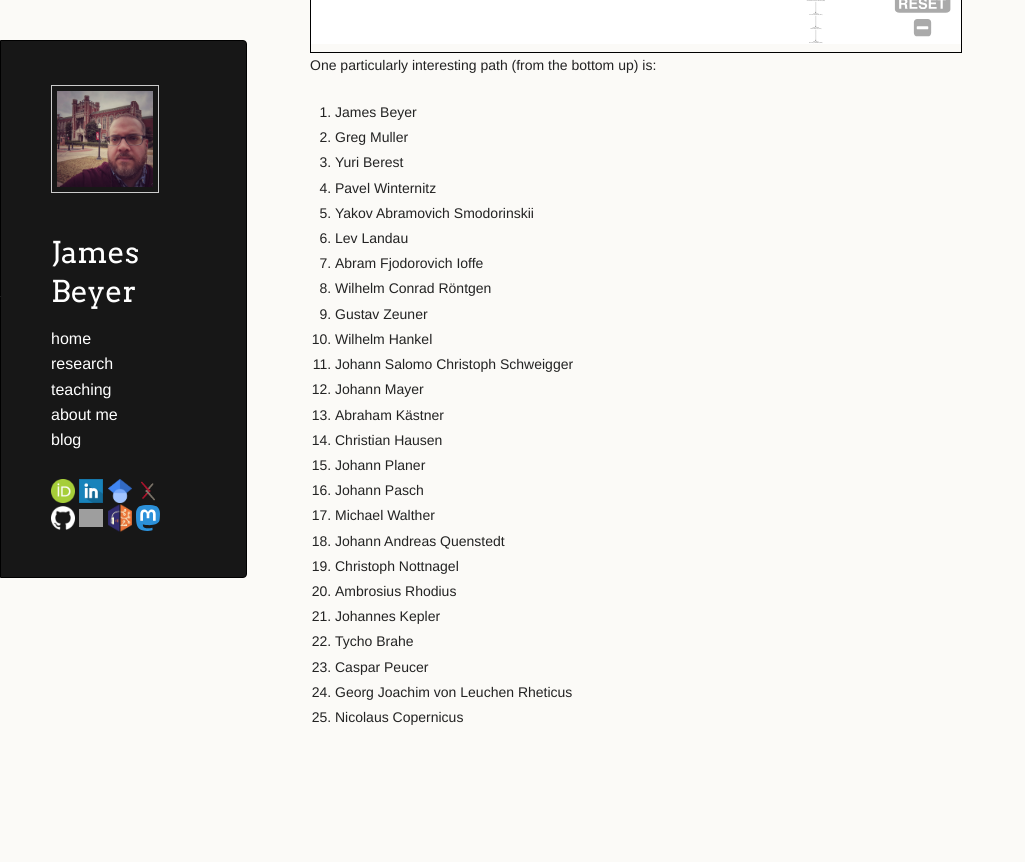
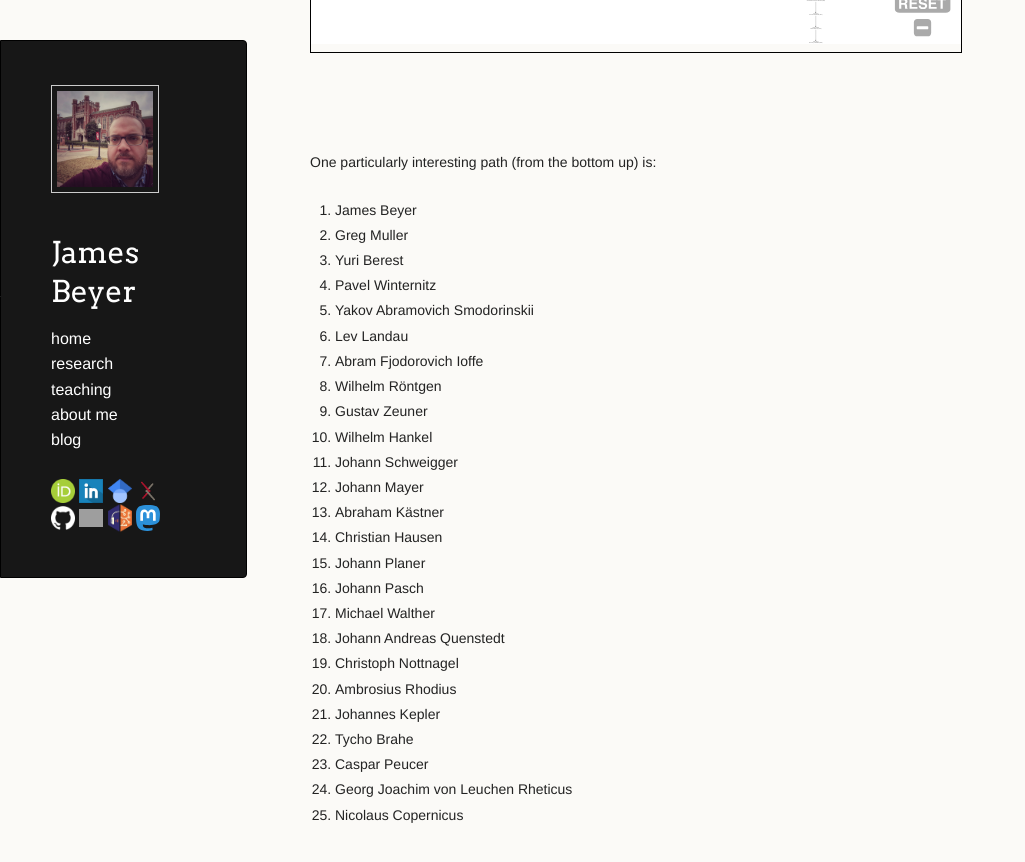
Before and after one commit to jebeyer/jebeyer.github.io, a Jekyll site: the page built from _posts/2025-06-18-math-genealogy.md, in a window 1280 px wide and 900 px high, scrolled down 1035 px. Shown: the top 862 px of the window, without its empty margins (0-1025 px from the left). Built offline with Jekyll 4.4.1, drawn with Linux system fonts in a browser that asks for light colours; nearby versions of some CDN libraries; a script that is not in the unit is left out; before the commit the page ends 1837 px from its top, so only the background shows below that; grey boxes are pictures that could not be loaded.

Commit message:
Update 2025-06-18-math-genealogy.md

```diff
--- a/_posts/2025-06-18-math-genealogy.md
+++ b/_posts/2025-06-18-math-genealogy.md
@@ -3252,6 +3252,8 @@ After modifying the output of [geneagrapher](https://github.com/davidalber/genea
       };
 </script>
 
+<br><br><br>
+
 One particularly interesting path (from the bottom up) is:
 1. James Beyer
 2. Greg Muller
@@ -3260,10 +3262,10 @@ One particularly interesting path (from the bottom up) is:
 5. Yakov Abramovich Smodorinskii
 6. Lev Landau
 7. Abram Fjodorovich Ioffe
-8. Wilhelm Conrad Röntgen
+8. Wilhelm Röntgen
 9. Gustav Zeuner
 10. Wilhelm Hankel
-11. Johann Salomo Christoph Schweigger
+11. Johann Schweigger
 12. Johann Mayer
 13. Abraham Kästner
 14. Christian Hausen
```
Also changed, not shown: other parts of _posts/2025-06-18-math-genealogy.md (+2 -2 lines).
